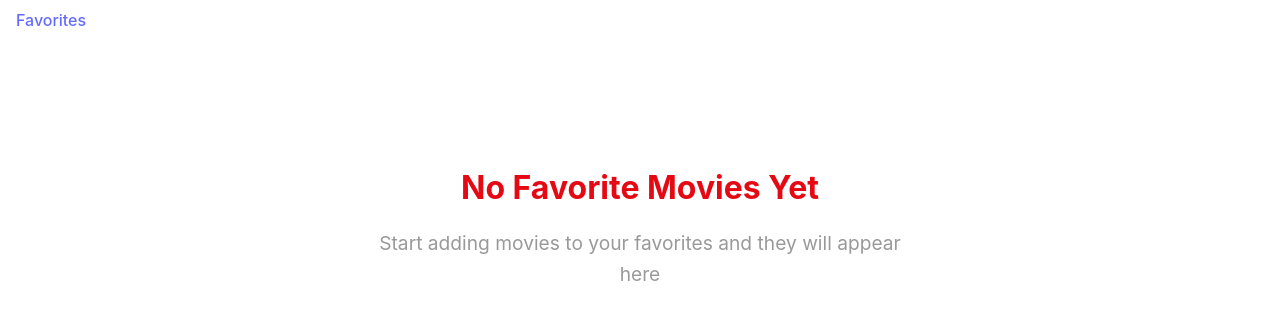
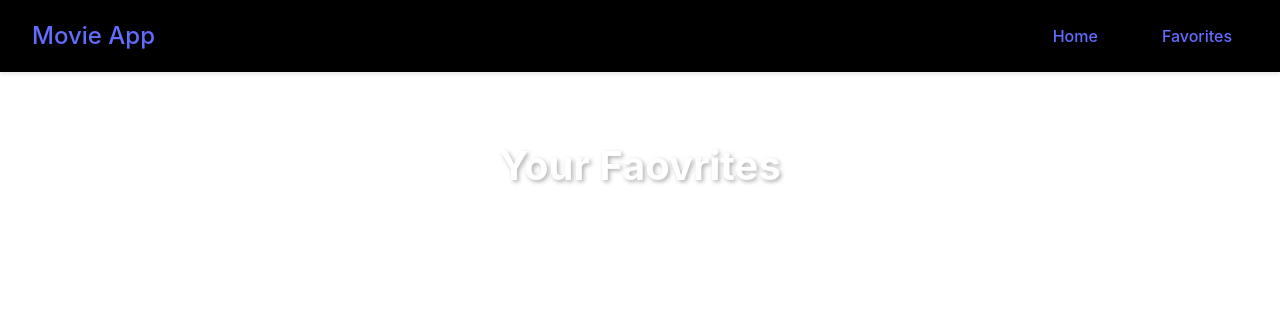
Before and after one commit to pmollerus23/React-Vite-Movie-DB, a React (Vite) app in the folder react-app/: page /favorites in a window 1280 px wide. Shown: the top 320 px of the page. Built offline with nearby package versions, Linux system fonts and the light colour scheme.

Commit message:
Added MovieContext for Favorite route state

```diff
--- a/react-app/src/App.tsx
+++ b/react-app/src/App.tsx
@@ -2,11 +2,12 @@
 import Home from "./pages/Home";
 import { Routes, Route } from "react-router-dom";
 import NavBar from "./components/NavBar";
+import { MovieProvider } from "./contexts/MovieContext";
 import "./css/App.css";
 
 function App() {
   return (
-    <div>
+    <MovieProvider>
       <NavBar />
       <main className="main-content">
         <Routes>
@@ -14,7 +15,7 @@
           <Route path="/favorites" element={<Favorites />} />
         </Routes>
       </main>
-    </div>
+    </MovieProvider>
   );
 }
 export default App;
--- a/react-app/src/components/MovieCard.tsx
+++ b/react-app/src/components/MovieCard.tsx
@@ -1,23 +1,30 @@
-import "../css/MovieCard.css"
-//import { useMovieContext } from "../contexts/MovieContext"
+import "../css/MovieCard.css";
+import { useMovieContext } from "../contexts/MovieContext";
 
-function MovieCard({movie}) {
-  //  const {isFavorite, addToFavorites, removeFromFavorites} = useMovieContext()
-  //   const favorite = isFavorite(movie.id)
+function MovieCard({ movie }) {
+  const { isFavorite, addToFavorites, removeFromFavorites } = useMovieContext();
+  const favorite = isFavorite(movie.id);
 
   function onFavoriteClick(e) {
-        e.preventDefault()
-        // if (favorite) removeFromFavorites(movie.id)
-        // else addToFavorites(movie)
+    e.preventDefault();
+    if (favorite) removeFromFavorites(movie.id);
+    else addToFavorites(movie);
   }
 
-    return <div className="movie-card">
+  return (
+    <div className="movie-card">
       <div className="movie-poster">
-            <img src={`https://image.tmdb.org/t/p/w500${movie.poster_path}`} alt={movie.title}/>
+        <img
+          src={`https://image.tmdb.org/t/p/w500${movie.poster_path}`}
+          alt={movie.title}
+        />
         <div className="movie-overlay">
-                {/* <button className={`favorite-btn ${favorite ? "active" : ""}`} onClick={onFavoriteClick}>
+          <button
+            className={`favorite-btn ${favorite ? "active" : ""}`}
+            onClick={onFavoriteClick}
+          >
             ♥
-                </button> */}
+          </button>
         </div>
       </div>
       <div className="movie-info">
@@ -25,6 +32,7 @@
         <p>{movie.release_date?.split("-")[0]}</p>
       </div>
     </div>
+  );
 }
 
-export default MovieCard
+export default MovieCard;
--- a/react-app/src/components/NavBar.tsx
+++ b/react-app/src/components/NavBar.tsx
@@ -1,14 +1,22 @@
 import { Link } from "react-router-dom";
-import "../css/Navbar.css"
+import "../css/Navbar.css";
 
 function NavBar() {
-    return <nav className="navbar-brand">
-        <div className="navbar-brand">
-            <Link to="/" className = "nav-link">
-                Favorites
-            </Link>
-        </div>
+  return (
+    <nav className="navbar">
+      <div className="navbar-brand">
+        <Link to="/">Movie App</Link>
+      </div>
+      <div className="navbar-links">
+        <Link to="/" className="nav-link">
+          Home
+        </Link>
+        <Link to="/favorites" className="nav-link">
+          Favorites
+        </Link>
+      </div>
     </nav>
+  );
 }
 
 export default NavBar;
--- /dev/null
+++ b/react-app/src/contexts/MovieContext.tsx
@@ -0,0 +1,40 @@
+import { createContext, useState, useEffect, useContext } from "react";
+
+const MovieContext = createContext();
+
+export const useMovieContext = () => useContext(MovieContext);
+
+export const MovieProvider = ({ children }) => {
+  const [favorites, setFavorites] = useState([]);
+
+  useEffect(() => {
+    const storedFavs = localStorage.getItem("favorites");
+
+    if (storedFavs) setFavorites(JSON.parse(storedFavs));
+  }, []);
+
+  useEffect(() => {
+    localStorage.setItem("favorites", JSON.stringify(favorites));
+  }, [favorites]);
+
+  const addToFavorites = (movie) => {
+    setFavorites((prev) => [...prev, movie]);
+  };
+
+  const removeFromFavorites = (movieId) => {
+    setFavorites((prev) => prev.filter((movie) => movie.id !== movieId));
+  };
+
+  const isFavorite = (movieId) => {
+    return favorites.some((movie) => movie.id === movieId);
+  };
+
+  const value = {
+    favorites,
+    addToFavorites,
+    removeFromFavorites,
+    isFavorite
+  }
+
+  return <MovieContext.Provider value={value}>{children}</MovieContext.Provider>;
+};
--- a/react-app/src/css/MovieCard.css
+++ b/react-app/src/css/MovieCard.css
@@ -7,6 +7,8 @@
   height: 100%;
   display: flex;
   flex-direction: column;
+  max-width: 500px;   /* Set the maximum width */
+  max-height: auto;
 }
 
 .movie-card:hover {
--- a/react-app/src/pages/Favorites.tsx
+++ b/react-app/src/pages/Favorites.tsx
@@ -1,12 +1,22 @@
 import "../css/Favorites.css";
+import { useMovieContext } from "../contexts/MovieContext";
+import MovieCard from "../components/MovieCard";
 
 function Favorites() {
-  return (
-    <div className="favorites-empty">
-      <h2>No Favorite Movies Yet</h2>
-      <p>Start adding movies to your favorites and they will appear here</p>
-    </div>
-  );
+  const { favorites } = useMovieContext();
+
+  if (favorites) {
+    return (
+      <div className="favorites">
+        <h2>Your Faovrites</h2>
+        <div className="movies-grid">
+          {favorites.map((movie) => (
+            <MovieCard movie={movie} key={movie.id} />
+          ))}
+        </div>
+      </div>
+    );
+  }
 }
 
 export default Favorites;
--- a/react-app/src/services/api.ts
+++ b/react-app/src/services/api.ts
@@ -7,7 +7,7 @@
     return data.results;
   };
 
-  export const searchMovies = async (query) => {
+  export const searchMovies = async (query: string) => {
     const response = await fetch(
       `${BASE_URL}/search/movie?api_key=${API_KEY}&query=${encodeURIComponent(
         query
```
Also changed, not shown: react-app/src/pages/Home.tsx (line endings or trailing spaces). Lines whose indentation alone changed are shown as unchanged.
